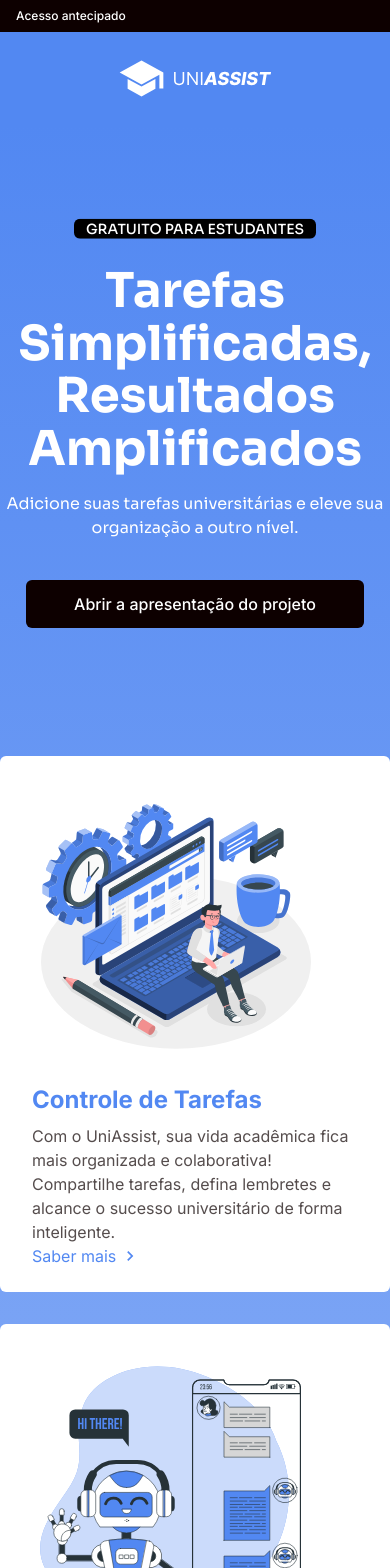
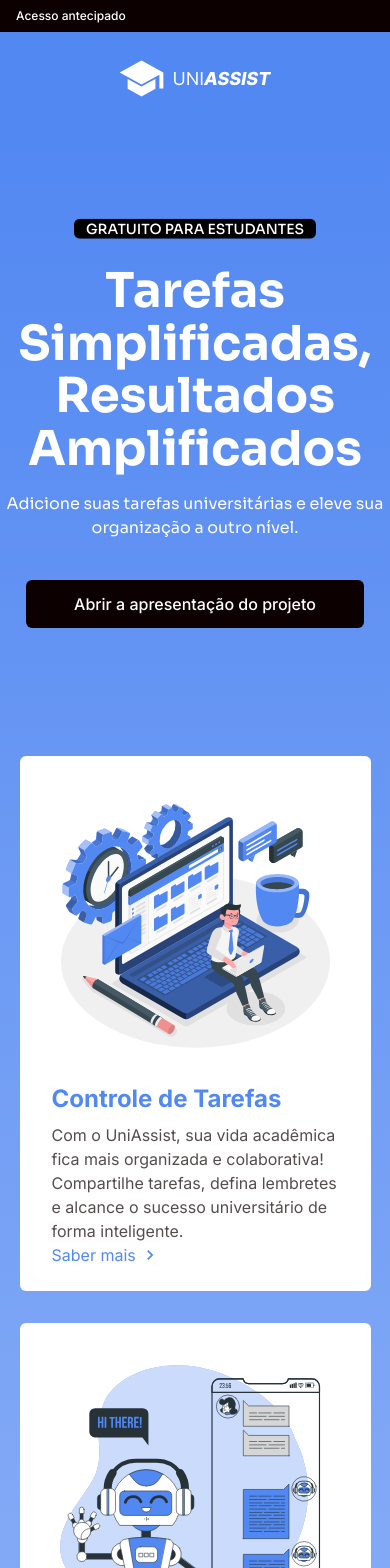
Before and after one commit to lucasdaher/uniassist, a React (Vite) app: page / in a window 390 px wide. Shown: the top 1568 px of the page. Built offline with nearby package versions, Linux system fonts and the light colour scheme.

Commit message:
style: change cards size on mobile

```diff
--- a/src/components/home/about.tsx
+++ b/src/components/home/about.tsx
@@ -2,7 +2,7 @@
 
 const About = () => {
   return (
-    <section className="bg-blue-600 w-full p-8 mt-44">
+    <section className="bg-blue-600 w-full p-8 mt-16 md:mt-44">
       <div className="max-w-[1440px] mx-auto">
         <div className="">
           <h1 className="text-white font-sora font-bold text-3xl">
--- a/src/components/home/cards.tsx
+++ b/src/components/home/cards.tsx
@@ -36,7 +36,7 @@
     >
       {data.map((card) => (
         <div
-          className="bg-white hover:bg-blue-50 py-6 px-8 w-full rounded-md max-w-[600px] hover:scale-105 transition-all duration-300"
+          className="bg-white hover:bg-blue-50 py-6 px-8 w-[90%] mx-auto md:w-full rounded-md md:max-w-[600px] hover:scale-105 transition-all duration-300"
           key={card.id}
         >
           <img src={card.img} alt="Illustration Img" className="w-72" />
```
